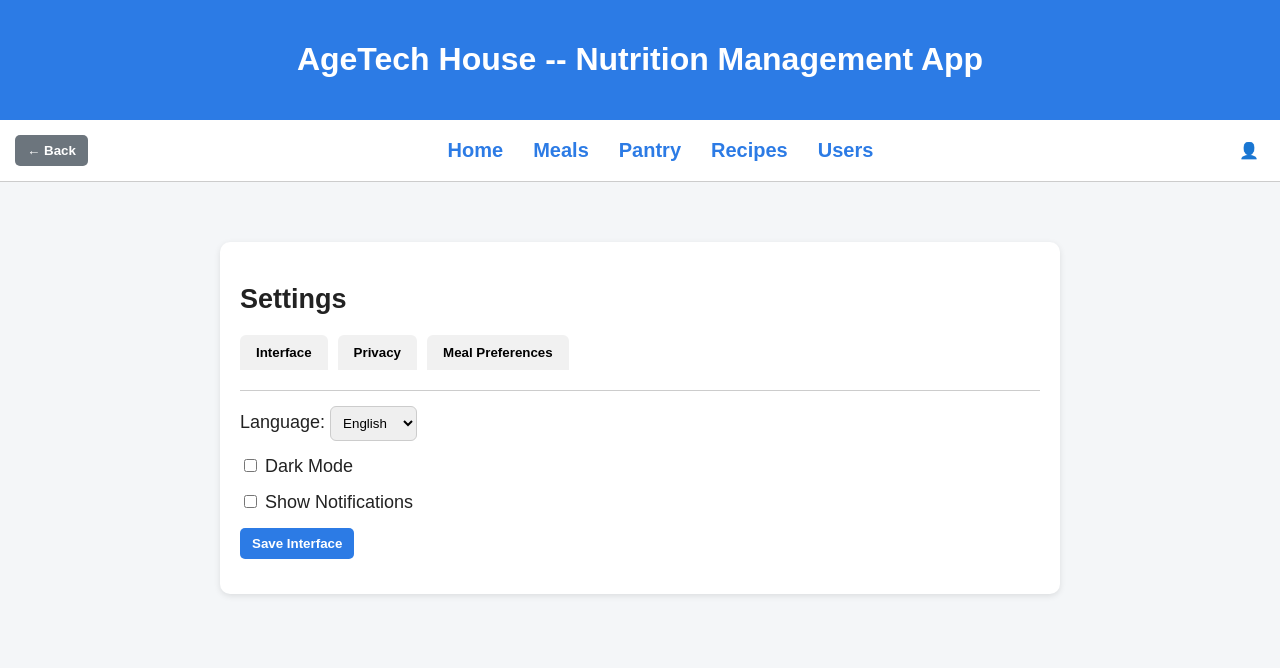
After one commit to jvanalbert/AgeTech---Nutrition-Management, a Flask app: template templates/settings.html in a window 1280 px wide. The commit adds this page. Shown: the top 668 px of the page. Run offline with Flask 3, Linux system fonts and the light colour scheme; the template is opened without the code that fills it, so the values that code supplies are empty; the visitor is signed in with stand-in values (Sample User, id 1).

Commit message:
Beginnings of navbar dropdown and settings page (still has a lot of stuff I need to fix and move over)

```diff
--- a/app.py
+++ b/app.py
@@ -413,6 +413,71 @@ def recipes():
 
     return render_template("recipes.html", recipes=recipes)
 
+@app.route("/settings", methods=["GET", "POST"])
+def settings():
+    if not session.get("user"):
+        return redirect("/login")
+
+    data = load_user_data()
+    user_id = session["user"]["id"]
+
+    # Find the current user
+    user = None
+    for u in data.get("elderly_users", []) + data.get("caretaker_users", []):
+        if u["id"] == user_id:
+            user = u
+            break
+
+    if not user:
+        return "User not found", 404
+
+    # Ensure preferences dict exists
+    if "preferences" not in user:
+        user["preferences"] = {}
+    prefs = user["preferences"]
+
+    # Determine which tab is active
+    tab = request.args.get("tab", "interface")
+
+    if request.method == "POST":
+        if tab == "interface":
+            # Dark mode
+            prefs["dark_mode"] = bool(request.form.get("dark_mode"))
+            # Language
+            prefs["language"] = request.form.get("language", "en")
+            # Notifications
+            prefs["notifications"] = bool(request.form.get("notifications"))
+
+        elif tab == "privacy":
+            # Update password
+            new_password = request.form.get("new_password")
+            if new_password:
+                user["account"]["password"] = bcrypt.generate_password_hash(new_password).decode("utf-8")
+
+        elif tab == "meal":
+            # Meal times
+            mt = {}
+            for meal in ["breakfast", "lunch", "dinner"]:
+                hour = int(request.form.get(f"{meal}_hour", 8))
+                minute = int(request.form.get(f"{meal}_minute", 0))
+                mt[meal] = {"hour": hour, "minute": minute}
+            prefs["meal_times"] = mt
+
+            # Preferred cuisines
+            cuisines_selected = request.form.getlist("cuisines")
+            prefs["preferred_cuisines"] = cuisines_selected
+
+        # Save data back to file
+        save_user_data(data)
+
+        # Update session for meal times if elderly
+        if user.get("role") == "elderly":
+            session["meal_times"] = prefs.get("meal_times", session.get("meal_times"))
+
+        return redirect(url_for("settings") + f"?tab={tab}")
+
+    return render_template("settings.html", preferences=prefs, active_tab=tab)
+
 @app.post("/recipes/<int:recipe_index>/delete")
 def delete_recipe(recipe_index):
     file_path = Path("data/saved_recipes.json")
--- /dev/null
+++ b/static/navbar.css
@@ -0,0 +1,60 @@
+.profile-dropdown button{
+    background: white;
+    color: #333;
+    border: none;
+    cursor: pointer;
+    font-size: 16px;
+}
+
+.profile-dropdown a {
+    display: block;
+    padding: 10px 20px;
+    color: #333;
+    text-decoration: none;
+}
+
+.profile-dropdown .dropdown-content {
+    display: none;
+    position: absolute;
+    right: 0;
+    background-color: #f9f9f9;
+    min-width: 160px;
+    box-shadow: 0px 8px 16px rgba(0,0,0,0.2);
+    z-index: 1000;
+    border-radius: 6px;
+}
+
+/* This is what JS toggles */
+.dropdown-content.show {
+    display: block;
+}
+
+.profile-dropdown {
+    position: relative;
+    display: inline-block;
+}
+
+.profile-icon {
+    background: none;
+    border: none;
+    cursor: pointer;
+    font-size: 200px;
+}
+.dropdown-content {
+    display: none;
+    position: absolute;
+    right: 0;
+    background-color: white;   /* important */
+    min-width: 160px;
+    padding: 5px 0;            /* gives vertical spacing */
+    box-shadow: 0px 8px 16px rgba(0,0,0,0.2);
+    z-index: 1000;
+}
+
+.dropdown-content a {
+    display: block;
+    padding: 12px 16px;
+    color: black;              /* force visible text */
+    text-decoration: none;
+    font-size: 14px;
+}
--- a/templates/base.html
+++ b/templates/base.html
@@ -4,6 +4,7 @@
     <meta charset="UTF-8">
     <title>AgeTech House</title>
     <link rel="stylesheet" href="{{ url_for('static', filename='style.css') }}">
+    <link rel="stylesheet" href="{{ url_for('static', filename='navbar.css') }}">
 </head>
 <body>
 
@@ -15,6 +16,7 @@
     {% if session.user %}
     <button onclick="window.history.back()" class="nav-btn back-btn">← Back</button>
     {% endif %}
+
     <div class="nav-center">
         <a href="/">Home</a>
         <a href="/meals">Meals</a>
@@ -22,8 +24,19 @@
         <a href="/recipes">Recipes</a>
         <a href="/users">Users</a>
     </div>
+
     {% if session.user %}
-    <a href="/logout" class="nav-btn logout-btn">Logout</a>
+    <div class="nav-right">
+        <div class="profile-dropdown">
+            <button id="profile-icon" class="profile-icon">👤</button>
+
+            <div class="dropdown-content" id="profile-menu">
+            <a href="/my_profile">Profile</a>
+            <a href="/settings">Settings</a>
+            <a href="/logout">Logout</a>
+            </div>
+        </div>
+    </div>
     {% endif %}
 </nav>
 
@@ -93,5 +106,23 @@ function closeMealModal() {
     </div>
 </div>
 
+<script>
+document.addEventListener('DOMContentLoaded', () => {
+  const profileIcon = document.getElementById('profile-icon');
+  const profileMenu = document.getElementById('profile-menu');
+
+  // Toggle dropdown
+  profileIcon.addEventListener('click', (e) => {
+    e.stopPropagation();
+    profileMenu.classList.toggle('show');
+  });
+
+  // Close dropdown when clicking outside
+  window.addEventListener('click', () => {
+    profileMenu.classList.remove('show');
+  });
+});
+</script>
+
 </body>
 </html>
--- /dev/null
+++ b/templates/settings.html
@@ -0,0 +1,136 @@
+<!-- templates/settings.html -->
+{% extends "base.html" %}
+
+{% block content %}
+<div class="container">
+    <div class="card">
+        <h2 class="page-title">Settings</h2>
+
+        <!-- Tabs -->
+        <div style="margin-top: 20px;">
+            <button class="tab-btn" onclick="openTab(event, 'interface')">Interface</button>
+            <button class="tab-btn" onclick="openTab(event, 'privacy')">Privacy</button>
+            <button class="tab-btn" onclick="openTab(event, 'meal')">Meal Preferences</button>
+        </div>
+
+        <!-- Tab Contents -->
+        <div id="interface" class="tab-content" style="display: block; margin-top: 20px;">
+            <form method="POST" action="{{ url_for('settings') }}?tab=interface">
+                <div class="setting-item" style="margin-bottom: 15px;">
+                    <label>
+                        Language:
+                        <select name="language" style="padding: 8px; border-radius: 6px; border: 1px solid #ccc;">
+                            <option value="en" {% if preferences.language == 'en' %}selected{% endif %}>English</option>
+                            <option value="es" {% if preferences.language == 'es' %}selected{% endif %}>Spanish</option>
+                            <option value="fr" {% if preferences.language == 'fr' %}selected{% endif %}>French</option>
+                        </select>
+                    </label>
+                </div>
+
+                <div class="setting-item" style="margin-bottom: 15px;">
+                    <label>
+                        <input type="checkbox" name="dark_mode" value="1" {% if preferences.dark_mode %}checked{% endif %}>
+                        Dark Mode
+                    </label>
+                </div>
+
+                <div class="setting-item" style="margin-bottom: 15px;">
+                    <label>
+                        <input type="checkbox" name="notifications" value="1" {% if preferences.get('notifications') %}checked{% endif %}>
+                        Show Notifications
+                    </label>
+                </div>
+
+                <button type="submit" class="nav-btn" style="background-color:#2c7be5; color:white;">Save Interface</button>
+            </form>
+        </div>
+
+        <div id="privacy" class="tab-content" style="display: none; margin-top: 20px;">
+            <form method="POST" action="{{ url_for('settings') }}?tab=privacy">
+                <div class="setting-item" style="margin-bottom: 15px;">
+                    <label>
+                        Username:
+                        <input type="text" value="{{ session.user.username }}" readonly style="padding: 8px; border-radius:6px; border:1px solid #ccc;">
+                    </label>
+                </div>
+
+                <div class="setting-item" style="margin-bottom: 15px;">
+                    <label>
+                        New Password:
+                        <input type="password" name="new_password" placeholder="Enter new password" style="padding:8px; border-radius:6px; border:1px solid #ccc;">
+                    </label>
+                </div>
+
+                <button type="submit" class="nav-btn" style="background-color:#2c7be5; color:white;">Update Password</button>
+            </form>
+        </div>
+
+        <div id="meal" class="tab-content" style="display: none; margin-top: 20px;">
+            <form method="POST" action="{{ url_for('settings') }}?tab=meal">
+                <h3>Meal Times</h3>
+                {% set mt = preferences.meal_times if preferences.meal_times else {'breakfast':{'hour':8,'minute':0}, 'lunch':{'hour':12,'minute':0}, 'dinner':{'hour':18,'minute':0}} %}
+                {% for meal, time in mt.items() %}
+                    <div class="setting-item" style="margin-bottom: 10px;">
+                        <label>
+                            {{ meal|capitalize }}:
+                            <input type="number" name="{{ meal }}_hour" min="0" max="23" value="{{ time.hour }}" style="width:60px; padding:5px; border-radius:6px; border:1px solid #ccc;"> :
+                            <input type="number" name="{{ meal }}_minute" min="0" max="59" value="{{ time.minute }}" style="width:60px; padding:5px; border-radius:6px; border:1px solid #ccc;">
+                        </label>
+                    </div>
+                {% endfor %}
+
+                <h3>Preferred Cuisines</h3>
+                {% set cuisines = ['Italian','Chinese','Mexican','American','Indian','Mediterranean'] %}
+                <div class="setting-item" style="margin-bottom:15px;">
+                    {% for c in cuisines %}
+                        <label style="margin-right:10px;">
+                            <input type="checkbox" name="cuisines" value="{{ c }}" {% if c in preferences.get('preferred_cuisines',[]) %}checked{% endif %}> {{ c }}
+                        </label>
+                    {% endfor %}
+                </div>
+
+                <button type="submit" class="nav-btn" style="background-color:#2c7be5; color:white;">Save Meal Preferences</button>
+            </form>
+        </div>
+    </div>
+</div>
+
+<!-- Tabs JS -->
+<script>
+function openTab(evt, tabName) {
+    var i, tabcontent, tabbtns;
+    tabcontent = document.getElementsByClassName("tab-content");
+    for (i = 0; i < tabcontent.length; i++) {
+        tabcontent[i].style.display = "none";
+    }
+    tabbtns = document.getElementsByClassName("tab-btn");
+    for (i = 0; i < tabbtns.length; i++) {
+        tabbtns[i].style.backgroundColor = "";
+    }
+    document.getElementById(tabName).style.display = "block";
+    evt.currentTarget.style.backgroundColor = "#2c7be5";
+    evt.currentTarget.style.color = "white";
+}
+</script>
+
+<style>
+.tab-btn {
+    padding: 10px 16px;
+    margin-right: 5px;
+    border: none;
+    border-radius: 6px 6px 0 0;
+    cursor: pointer;
+    background-color: #f1f1f1;
+    font-weight: bold;
+}
+
+.tab-btn:hover {
+    background-color: #d9e4f5;
+}
+
+.tab-content {
+    padding: 15px 0;
+    border-top: 1px solid #ccc;
+}
+</style>
+{% endblock %}
```
Also changed, not shown: data/sample_user.json (+32 -1 lines).
